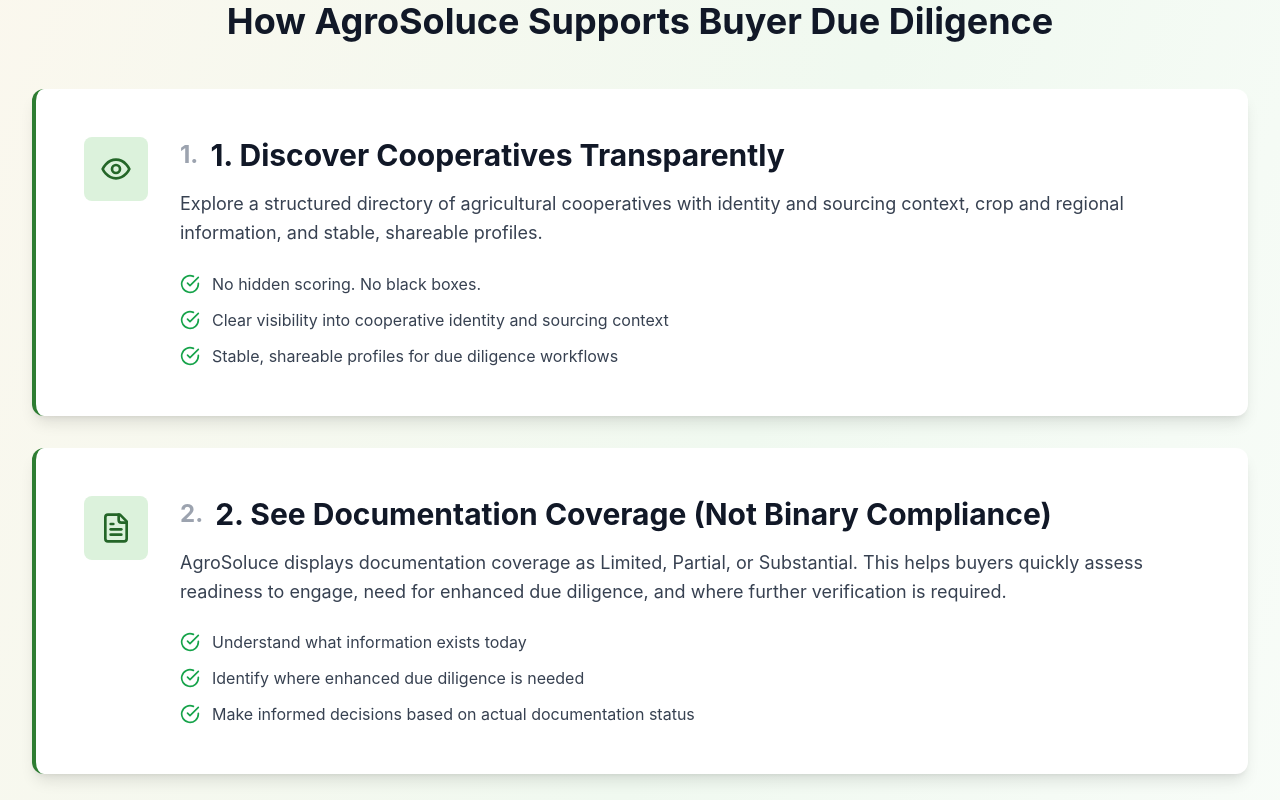
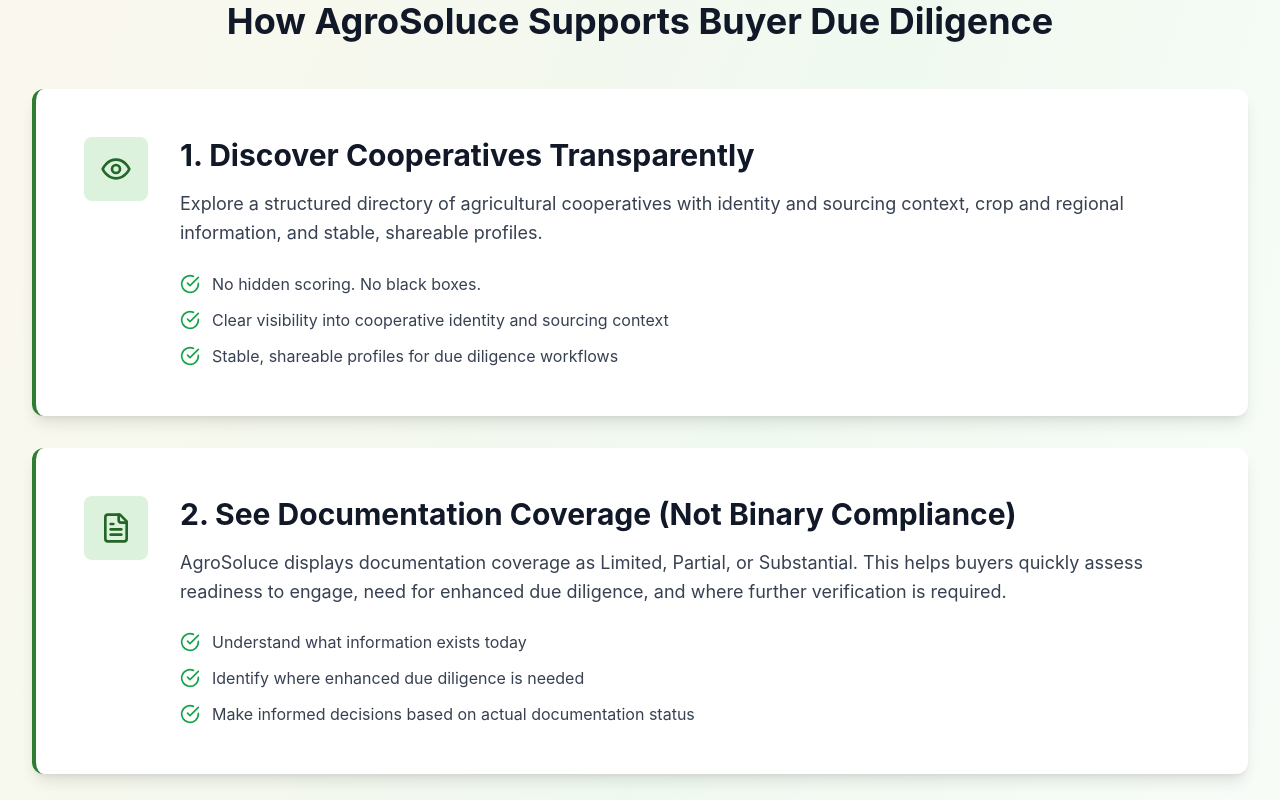
Before and after one commit to Facely1er/AgroSoluceMarket-by-ERMITS, a React (Vite) app in the folder apps/web/: page /buyers in a window 1280 px wide. Shown: the part 1220-2020 px from the top of the page. Built offline with nearby package versions, Linux system fonts and the light colour scheme.

Commit message:
Refactor page layouts in WhatWeDoPage, BuyerLandingPage, and PartnerLandingPage for improved styling
- Removed unnecessary index display for features to streamline the design.
- Enhanced overall visual consistency across the pages.

```diff
--- a/apps/web/src/pages/about/WhatWeDoPage.tsx
+++ b/apps/web/src/pages/about/WhatWeDoPage.tsx
@@ -141,8 +141,7 @@
                     </div>
                   </div>
                   <div className="flex-1">
-                    <div className="flex items-center gap-3 mb-4">
-                      <span className="text-2xl font-bold text-gray-400">{index + 1}.</span>
+                    <div className="mb-4">
                       <h2 className="text-2xl md:text-3xl font-bold text-gray-900">
                         {feature.title}
                       </h2>
--- a/apps/web/src/pages/buyer/BuyerLandingPage.tsx
+++ b/apps/web/src/pages/buyer/BuyerLandingPage.tsx
@@ -136,8 +136,7 @@
                       </div>
                     </div>
                     <div className="flex-1">
-                      <div className="flex items-center gap-3 mb-4">
-                        <span className="text-2xl font-bold text-gray-400">{index + 1}.</span>
+                      <div className="mb-4">
                         <h3 className="text-2xl md:text-3xl font-bold text-gray-900">
                           {feature.title}
                         </h3>
--- a/apps/web/src/pages/partners/PartnerLandingPage.tsx
+++ b/apps/web/src/pages/partners/PartnerLandingPage.tsx
@@ -144,8 +144,7 @@
                       </div>
                     </div>
                     <div className="flex-1">
-                      <div className="flex items-center gap-3 mb-4">
-                        <span className="text-2xl font-bold text-gray-400">{index + 1}.</span>
+                      <div className="mb-4">
                         <h3 className="text-2xl md:text-3xl font-bold text-gray-900">
                           {feature.title}
                         </h3>
```
